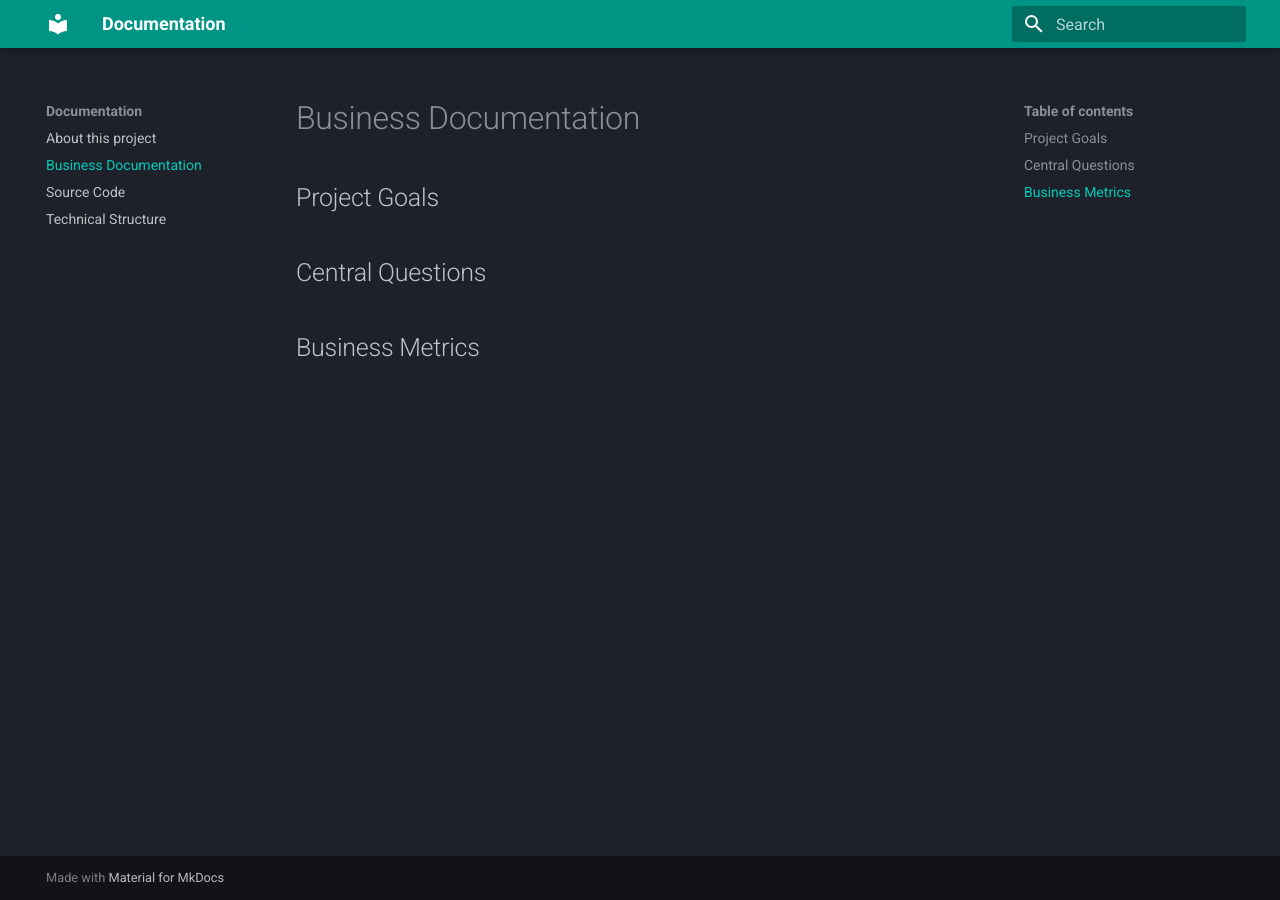
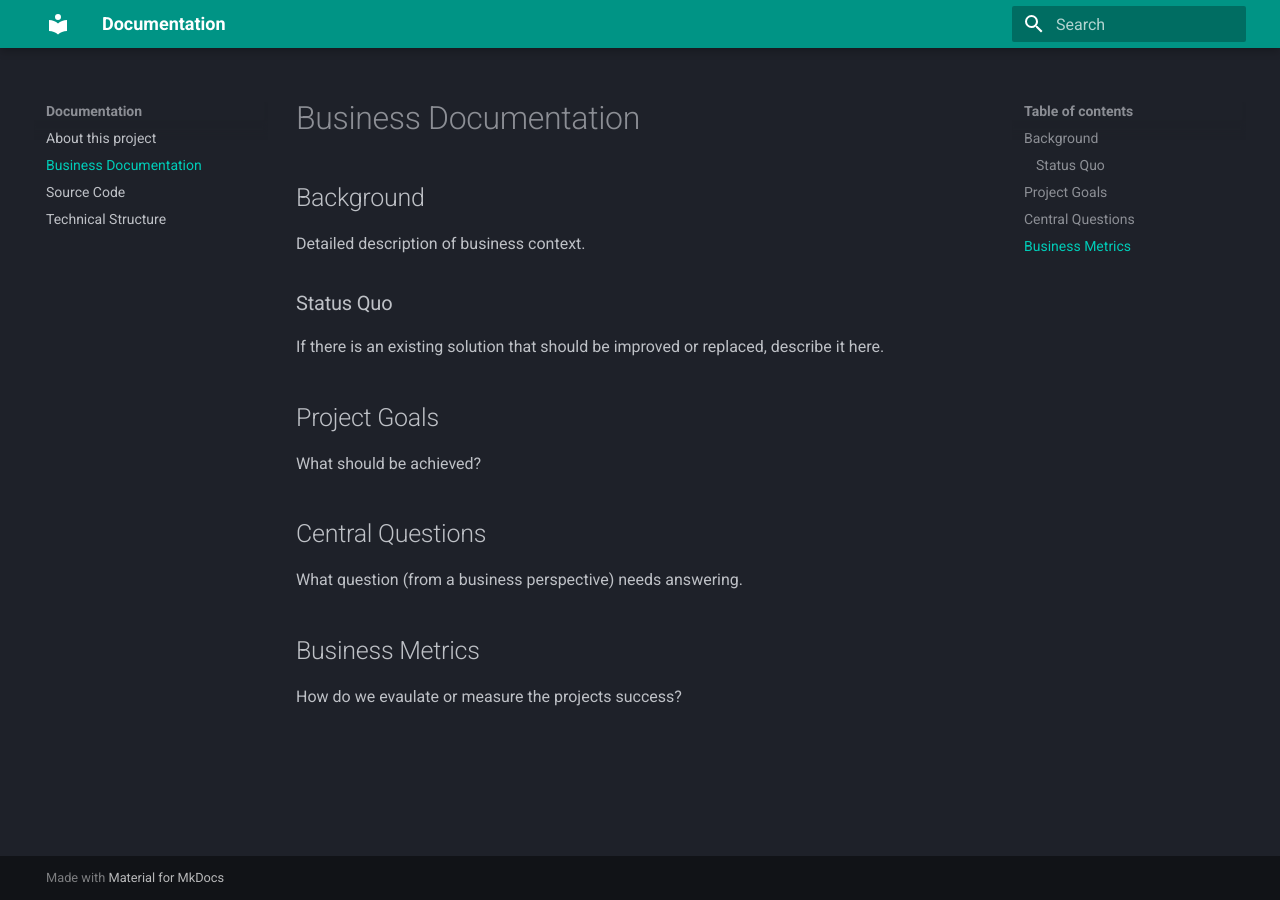
Before and after one commit to Excidion/reproML, an MkDocs documentation site: the page built from docs/business.md, in a window 1280 px wide. Built offline with MkDocs 1.6.1 and Material for MkDocs 9.7.7, drawn with Linux system fonts in a browser that asks for light colours.

Commit message:
more details for business page

```diff
--- a/docs/business.md
+++ b/docs/business.md
@@ -1,7 +1,16 @@
 # Business Documentation
 
+## Background
+Detailed description of business context.
+
+### Status Quo
+If there is an existing solution that should be improved or replaced, describe it here.
+
 ## Project Goals
+What should be achieved?
 
 ## Central Questions
+What question (from a business perspective) needs answering.
 
 ## Business Metrics
+How do we evaulate or measure the projects success?
```
